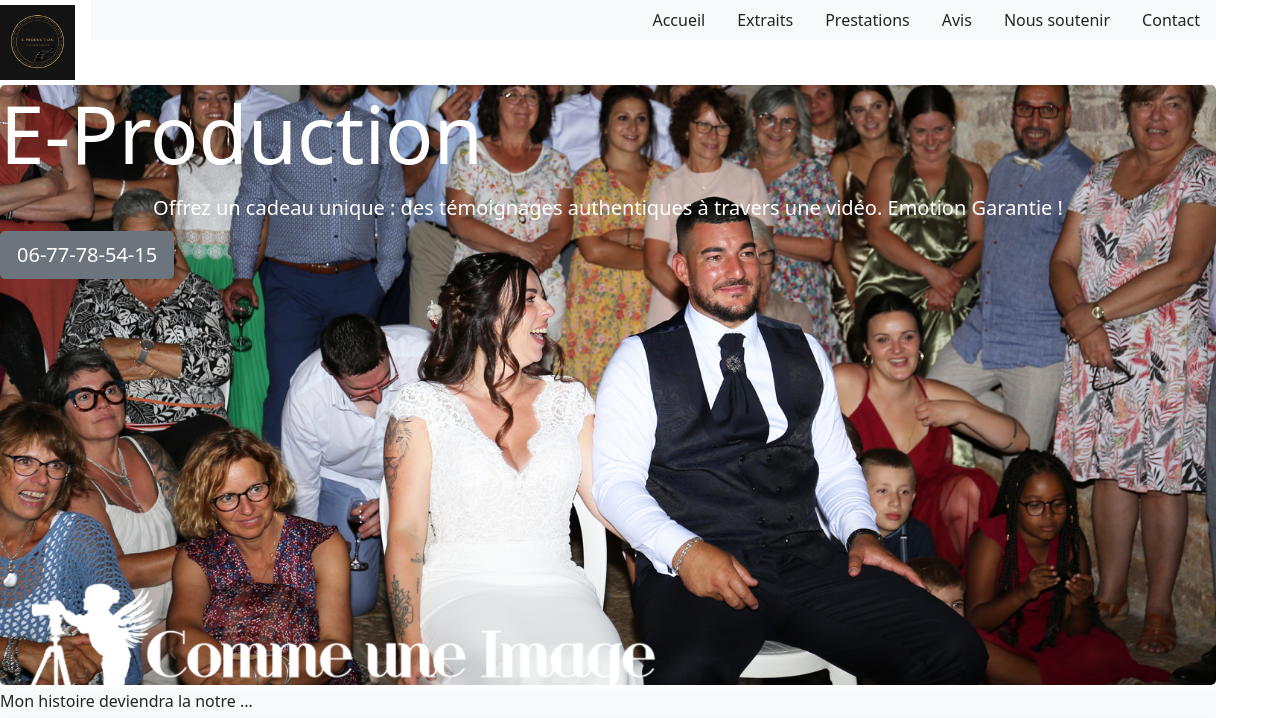
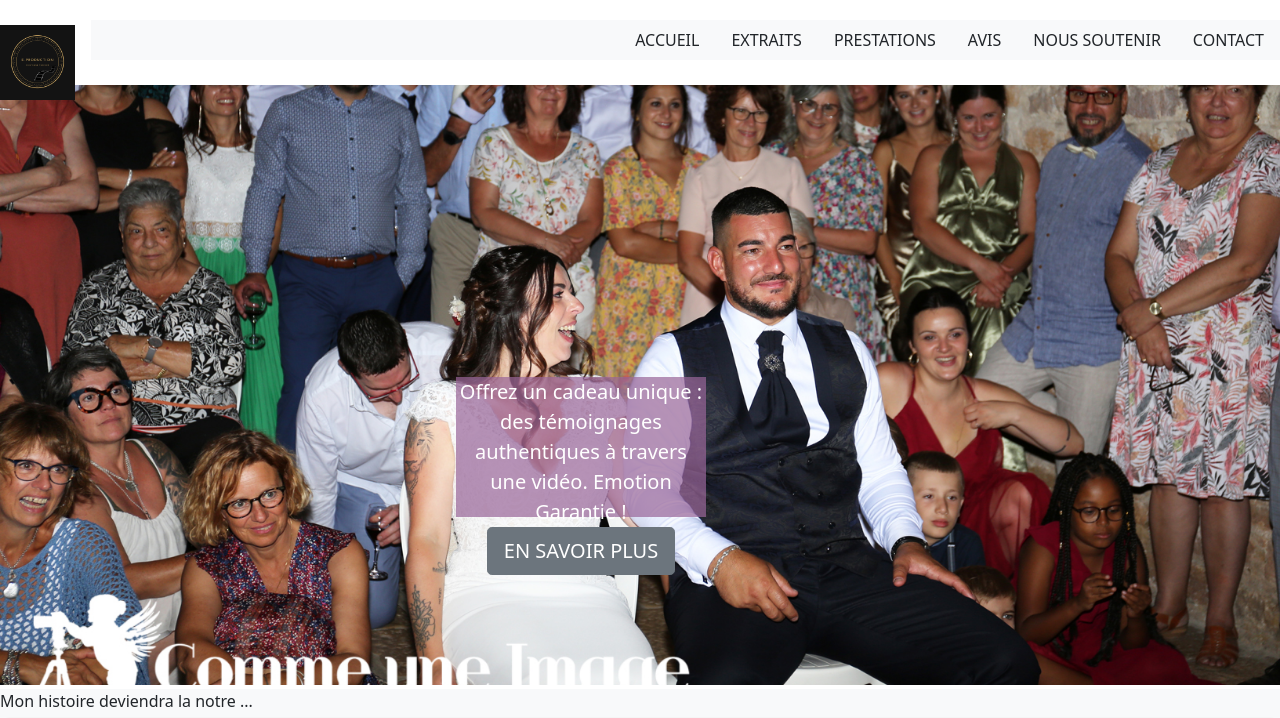
Before and after one commit to manulaz81/sitemariage, a plain HTML site: page index.html in a window 1280 px wide. Shown: the top 718 px of the page. Drawn offline with nearby package versions, Linux system fonts and the light colour scheme; a web font is replaced by a local one.

Commit message:
introduction

```diff
--- a/index.html
+++ b/index.html
@@ -27,25 +27,29 @@
       </div>
       <div class="navigation">
         <nav class="nav justify-content-end bg-light">
-          <a href="" class="nav-link text-dark">Accueil</a>
-          <a href="" class="nav-link text-dark">Extraits</a>
-          <a href="#prestations" class="nav-link text-dark">Prestations</a>
+          <a href="" class="nav-link text-dark">ACCUEIL</a>
+          <a href="" class="nav-link text-dark">EXTRAITS</a>
+          <a href="#prestations" class="nav-link text-dark">PRESTATIONS</a>
 
-          <a href="" class="nav-link text-dark">Avis</a>
-          <a href="#assistance" class="nav-link text-dark">Nous soutenir</a>
-          <a href="#formulary" class="nav-link text-dark">Contact</a>
+          <a href="" class="nav-link text-dark">AVIS</a>
+          <a href="#assistance" class="nav-link text-dark">NOUS SOUTENIR</a>
+          <a href="#formulary" class="nav-link text-dark">CONTACT</a>
         </nav>
       </div>
     </header>
 
     <section class="accueil bg-dark d-flex w-100 flex-column">
       <h1 class="display-1 text-white  test1">
-       E-Production
+       <!-- E-Production -->
       </h1>
-      <p class="lead text-center text-white">Offrez un cadeau unique : des témoignages authentiques à travers une vidéo. Emotion Garantie ! </p>
-      <p class="lead mb-5">
-        <a href="#" class="btn btn-lg btn-secondary">06-77-78-54-15</a>
-      </p>
+      <div>
+        <p class="lead text-center text-white section-text">Offrez un cadeau unique : des témoignages authentiques à travers une vidéo. Emotion Garantie !
+          <a href="#" class="btn btn-lg btn-secondary">EN SAVOIR PLUS</a>
+        </p>
+        <!-- <p class="lead mb-5">
+          <a href="#" class="btn btn-lg btn-secondary">EN SAVOIR PLUS</a>
+        </p> -->
+      </div>
     </section>
 
     <!--grille responsive-->
@@ -292,6 +296,15 @@
     </div>
 
         <section>
+          <div id="assistance ">TEMOIGNAGES</div>
+        </section>
+        <section>
+          <div id="assistance ">NOMBRES DE PRESTATIONS</div>
+        </section>
+
+
+
+        <section>
           <div id="assistance ">NOUS SOUTENIR</div>
         </section>
 
--- a/style.css
+++ b/style.css
@@ -10,7 +10,7 @@
   src: url("https://fonts.googleapis.com/css2?family=Raleway:wght@400;600;800&display=swap");
 }
 body {
-  width: 95%;
+  width: 100%;
   margin: auto;
 }
 
@@ -21,21 +21,40 @@
   text-align: left;
 }
 
+header {
+  position: sticky;
+  top: 20px;
+  z-index: 1;
+}
+
 /****section*****/
 
 .accueil {
   background: url(/photos/551A3807.jpg);
+  width: 100%;
   background-repeat: no-repeat;
   background-size: cover;
   background-position: left;
   height: 600px;
-  border-radius: 5px;
+  /* border-radius: 5px; */
 }
+.section-text {
+  width: 250px;
+  height: 140px;
+  position: relative;
+  top: 17.5rem;
+  left: 28.5rem;
+  background-color: rgb(153, 102, 153, 0.7);
+  color: rgb(255, 255, 204);
+  margin-bottom: 130px !important;
+}
+
 header {
   display: flex;
 }
 .navigation {
   width: 100%;
+
   /* border: red 1px solid; */
 }
 nav {
@@ -106,9 +125,7 @@
 }
 
 .row {
-   width: 100%;
-
-
+  width: 100%;
 }
 .card-body {
   /* border: 1px solid black; */
@@ -120,7 +137,6 @@
 /* formulaire de contact */
 
 .formu {
-
   background: linear-gradient(#e66465, #9198e5);
   border-radius: 35px;
   color: aliceblue;
@@ -135,12 +151,10 @@
   width: 350px;
   height: 130px;
 }
-.container-contact{
+.container-contact {
   margin-bottom: 40px !important;
   text-align: justify;
-
 }
-
 
 #name,
 #surname,
@@ -156,8 +170,8 @@
   padding: 0px;
 }
 
-#message{
-width: 100%;
+#message {
+  width: 100%;
   height: 10px !important;
   text-align: justify;
 }
@@ -168,9 +182,9 @@
   background: #9198e5;
   color: aliceblue;
   margin: auto;
- margin-top: 40px !important;
+  margin-top: 40px !important;
 }
-.form-name{
+.form-name {
   margin-right: 30px;
   margin-bottom: 20px;
 }
@@ -191,9 +205,8 @@
 h3 {
   font-size: 25px !important ;
 }
-.container-coord{
-margin-right: 120px;
+.container-coord {
+  margin-right: 120px;
 }
 
-
 /* fin formulaire   */
```
